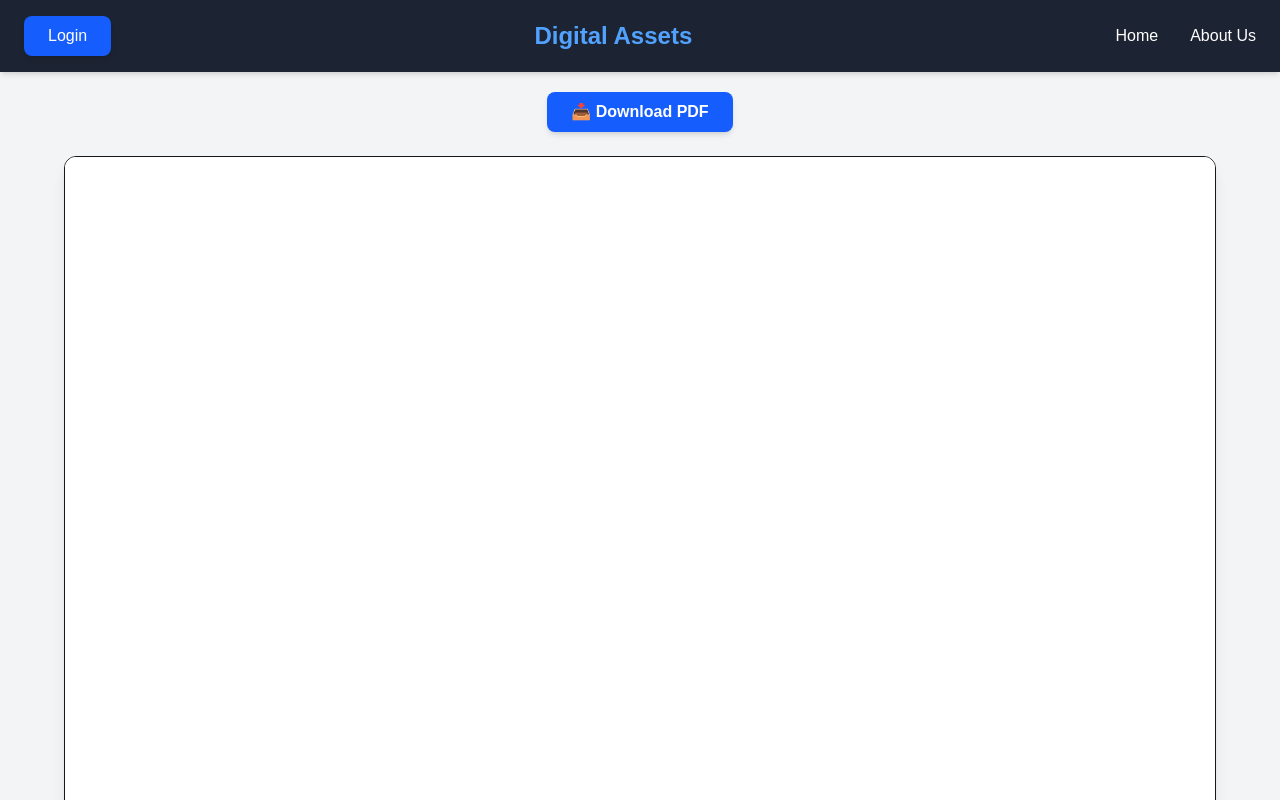
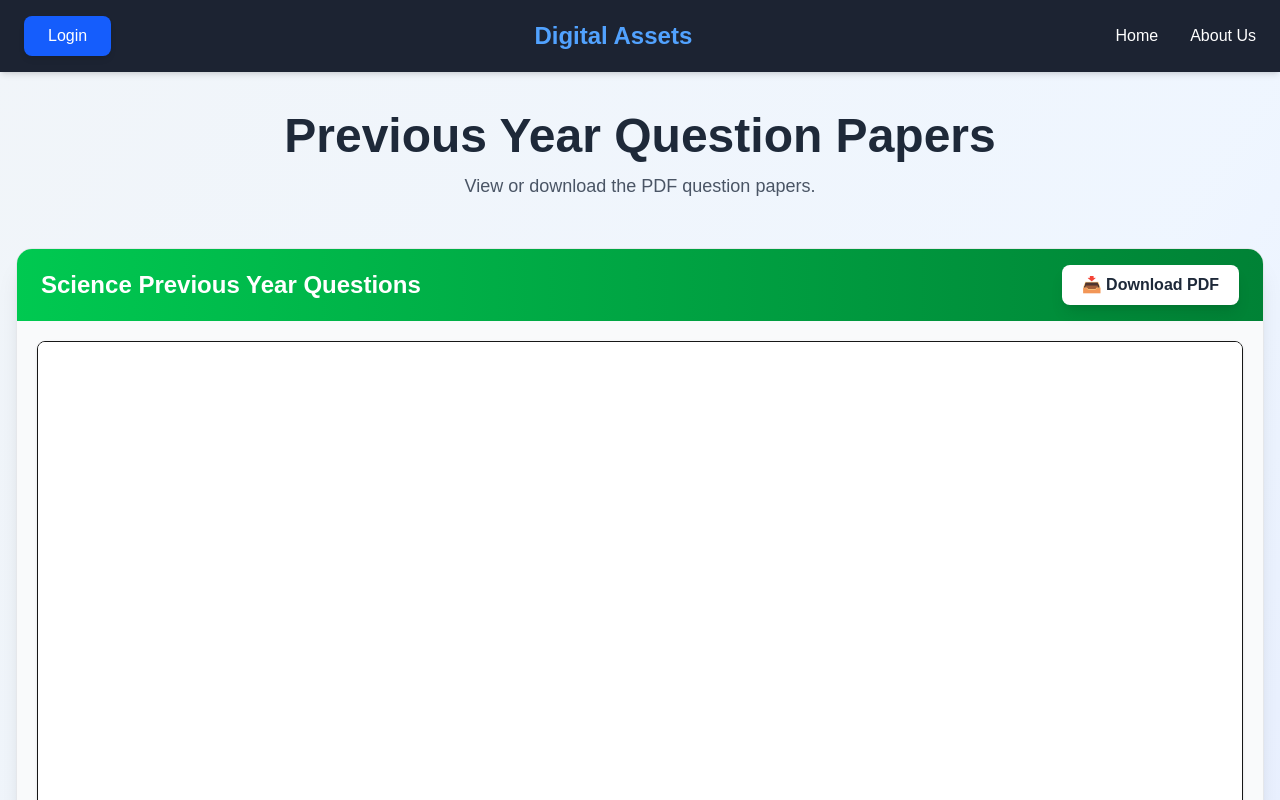
Before and after one commit to alimohammadsa98-stack/DPS, a Next.js app in the folder dp/: page /edu in a window 1280 px wide. Shown: the top 800 px of the page. Built offline with nearby package versions, Linux system fonts and the light colour scheme; no server answers.

Commit message:
apply chages

```diff
--- a/dp/src/app/edu/page.js
+++ b/dp/src/app/edu/page.js
@@ -1,40 +1,66 @@
 import React from "react";
 
 const Edu = () => {
+  const pdfs = [
+    {
+      title: "Science Previous Year Questions",
+      file: "/Asset/Pyq/science.pdf",
+      color: "from-green-500 to-green-700",
+    },
+    {
+      title: "Mathematics Previous Year Questions",
+      file: "/Asset/Pyq/math.pdf",
+      color: "from-blue-500 to-blue-700",
+    },
+  ];
+
   return (
-    <div className="min-h-screen bg-gray-100 py-5 px-6">
-      <div className="max-w-6xl mx-auto">
+    <div className="min-h-screen bg-gradient-to-br from-slate-100 via-blue-50 to-indigo-100 py-10 px-4">
+      <div className="max-w-7xl mx-auto">
+        {/* Heading */}
+        <div className="text-center mb-12">
+          <h1 className="text-4xl md:text-5xl font-bold text-gray-800">
+            Previous Year Question Papers
+          </h1>
+          <p className="mt-3 text-gray-600 text-lg">
+            View or download the PDF question papers.
+          </p>
+        </div>
 
-        {/* Header
-        <div className="text-center mb-8">
-          <h1 className="text-4xl font-bold text-gray-800">
-            EduControl ERP Documentation
-          </h1>
-          <p className="text-gray-600 mt-2">
-            View the complete ERP project documentation online or download it for offline use.
-          </p>
-        </div> */}
+        <div className="space-y-12">
+          {pdfs.map((pdf, index) => (
+            <div
+              key={index}
+              className="bg-white rounded-2xl shadow-xl border border-gray-200 overflow-hidden"
+            >
+              {/* Card Header */}
+              <div
+                className={`bg-gradient-to-r ${pdf.color} px-6 py-4 flex flex-col md:flex-row justify-between items-center`}
+              >
+                <h2 className="text-2xl font-bold text-white">
+                  {pdf.title}
+                </h2>
 
-        {/* Download Button */}
-        <div className="flex justify-center mb-6">
                 <a
-            href="/Asset/EduControl_ERP(1).pdf"
+                  href={pdf.file}
                   download
-            className="bg-blue-600 hover:bg-blue-700 text-white font-semibold px-6 py-2 rounded-lg shadow-md transition duration-300"
+                  className="mt-4 md:mt-0 bg-white text-gray-800 font-semibold px-5 py-2 rounded-lg hover:scale-105 transition-all duration-300 shadow-lg"
                 >
                   📥 Download PDF
                 </a>
               </div>
 
               {/* PDF Viewer */}
-        <div className="bg-white rounded-xl shadow-lg overflow-hidden border">
+              <div className="p-5 bg-gray-50">
                 <iframe
-            src="/Asset/EduControl_ERP(1).pdf"
-            className="w-full h-[100vh]"
-            title="EduControl ERP PDF"
+                  src={pdf.file}
+                  title={pdf.title}
+                  className="w-full h-[90vh] rounded-lg border shadow"
                 />
               </div>
-
+            </div>
+          ))}
+        </div>
       </div>
     </div>
   );
```
Also changed, not shown: 2 other files (tests, documents, lock files or other folders). Lines whose indentation alone changed are shown as unchanged.
